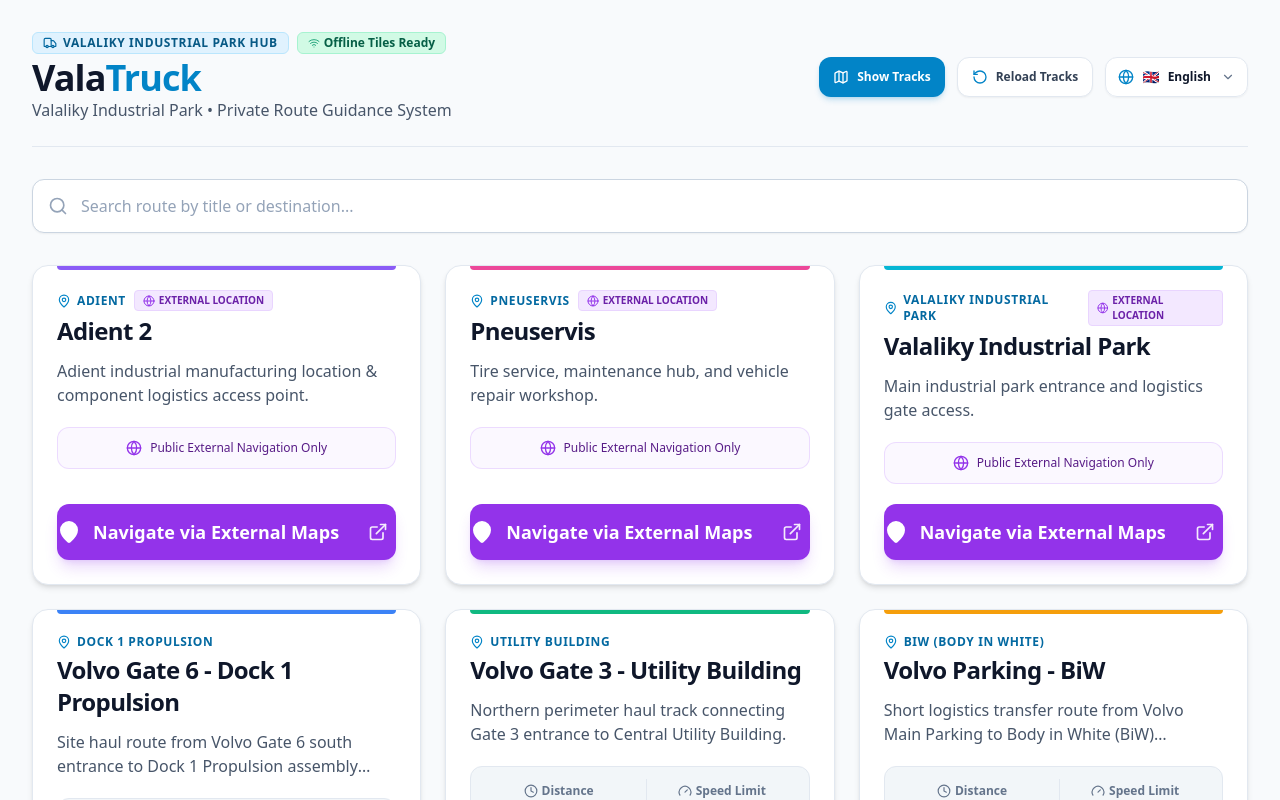
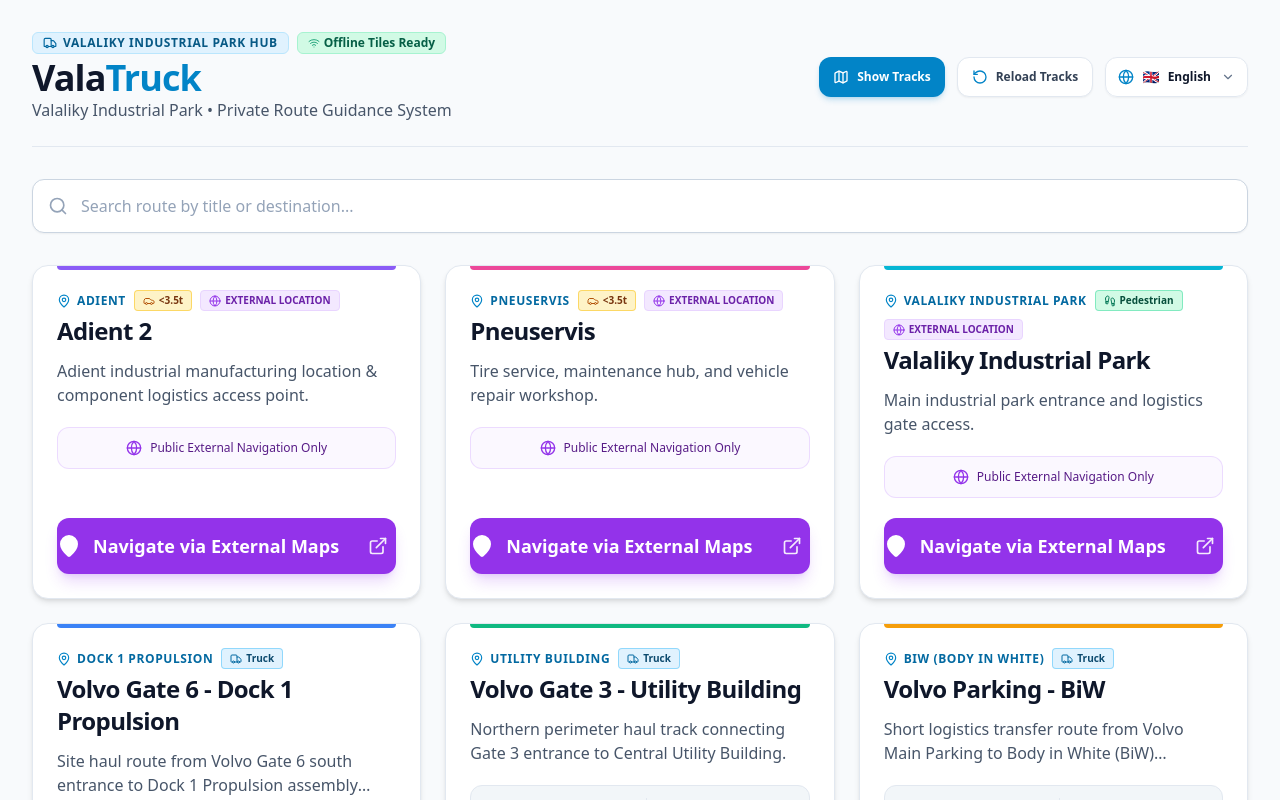
Before and after one commit to rfarkas-qq/ValaTruck, a Next.js app: page / in a window 1280 px wide. Shown: the top 800 px of the page. Built offline with nearby package versions, Linux system fonts and the light colour scheme.

Commit message:
RouteType added

```diff
--- a/scripts/parse-yaml-tracks.mjs
+++ b/scripts/parse-yaml-tracks.mjs
@@ -79,6 +79,7 @@
         speedLimitKmH: item.speedLimitKmH,
         maxGradientPercent: item.maxGradientPercent,
         isExternalOnly: item.isExternalOnly || false,
+        vehicleType: item.vehicleType || "truck",
         waypoints: item.waypoints,
         geojson,
       });
@@ -90,6 +91,8 @@
 // DO NOT EDIT THIS FILE DIRECTLY. EDIT THE YAML FILES IN src/data/tracks/ INSTEAD.
 
 import type { FeatureCollection, LineString, Point } from "geojson";
+
+export type VehicleType = "truck" | "<3.5t" | "pedestrian";
 
 export interface TrackWaypoint {
   name: string;
@@ -110,6 +113,7 @@
   speedLimitKmH: number;
   maxGradientPercent: number;
   isExternalOnly?: boolean;
+  vehicleType?: VehicleType;
   waypoints: TrackWaypoint[];
   geojson: FeatureCollection<LineString | Point>;
 }
--- a/src/app/api/tracks/route.ts
+++ b/src/app/api/tracks/route.ts
@@ -18,6 +18,7 @@
   speedLimitKmH: number;
   maxGradientPercent: number;
   isExternalOnly?: boolean;
+  vehicleType?: "truck" | "<3.5t" | "pedestrian";
   waypoints: Array<{
     name: string;
     lat: number;
@@ -105,6 +106,7 @@
             speedLimitKmH: item.speedLimitKmH,
             maxGradientPercent: item.maxGradientPercent,
             isExternalOnly: item.isExternalOnly || false,
+            vehicleType: item.vehicleType || "truck",
             waypoints: item.waypoints,
             geojson,
           });
--- a/src/components/TrackCard.tsx
+++ b/src/components/TrackCard.tsx
@@ -2,7 +2,7 @@
 
 import React from "react";
 import { Track } from "@/data/tracks";
-import { Navigation, Gauge, Clock, MapPin, ArrowRight, ExternalLink, Globe } from "lucide-react";
+import { Navigation, Gauge, Clock, MapPin, ArrowRight, ExternalLink, Globe, Truck, Car, Footprints } from "lucide-react";
 import { useLanguage } from "@/i18n/LanguageContext";
 
 interface TrackCardProps {
@@ -21,6 +21,33 @@
 
   const mapsUrl = `https://www.google.com/maps/dir/?api=1&destination=${startLat},${startLng}`;
 
+  const renderVehicleBadge = (type?: "truck" | "<3.5t" | "pedestrian") => {
+    switch (type) {
+      case "<3.5t":
+        return (
+          <span className="bg-amber-100 text-amber-900 border border-amber-300/80 text-[10px] font-extrabold px-2 py-0.5 rounded flex items-center gap-1">
+            <Car className="w-3 h-3 text-amber-700" />
+            &lt;3.5t
+          </span>
+        );
+      case "pedestrian":
+        return (
+          <span className="bg-emerald-100 text-emerald-900 border border-emerald-300/80 text-[10px] font-extrabold px-2 py-0.5 rounded flex items-center gap-1">
+            <Footprints className="w-3 h-3 text-emerald-700" />
+            Pedestrian
+          </span>
+        );
+      case "truck":
+      default:
+        return (
+          <span className="bg-sky-100 text-sky-900 border border-sky-300/80 text-[10px] font-extrabold px-2 py-0.5 rounded flex items-center gap-1">
+            <Truck className="w-3 h-3 text-sky-700" />
+            Truck
+          </span>
+        );
+    }
+  };
+
   return (
     <div className="group relative bg-white border border-slate-200 hover:border-sky-500/60 rounded-2xl p-5 md:p-6 transition-all duration-200 shadow-md hover:shadow-xl flex flex-col justify-between">
       {/* Top Banner Accent Line */}
@@ -33,11 +60,12 @@
         {/* Header Row: Title & Destination & Badge */}
         <div className="flex items-start justify-between gap-3 mb-3">
           <div>
-            <div className="flex items-center gap-2 mb-1">
+            <div className="flex flex-wrap items-center gap-2 mb-1">
               <span className="inline-flex items-center gap-1.5 text-xs font-semibold tracking-wider text-sky-700 uppercase">
                 <MapPin className="w-3.5 h-3.5 text-sky-600" />
                 {track.destinationName}
               </span>
+              {renderVehicleBadge(track.vehicleType)}
               {isSinglePoint && (
                 <span className="bg-purple-100 text-purple-800 border border-purple-200 text-[10px] font-bold px-2 py-0.5 rounded uppercase flex items-center gap-1">
                   <Globe className="w-3 h-3 text-purple-600" />
--- a/src/data/tracks.ts
+++ b/src/data/tracks.ts
@@ -2,6 +2,8 @@
 // DO NOT EDIT THIS FILE DIRECTLY. EDIT THE YAML FILES IN src/data/tracks/ INSTEAD.
 
 import type { FeatureCollection, LineString, Point } from "geojson";
+
+export type VehicleType = "truck" | "<3.5t" | "pedestrian";
 
 export interface TrackWaypoint {
   name: string;
@@ -22,6 +24,7 @@
   speedLimitKmH: number;
   maxGradientPercent: number;
   isExternalOnly?: boolean;
+  vehicleType?: VehicleType;
   waypoints: TrackWaypoint[];
   geojson: FeatureCollection<LineString | Point>;
 }
@@ -38,6 +41,7 @@
     "speedLimitKmH": 50,
     "maxGradientPercent": 0,
     "isExternalOnly": true,
+    "vehicleType": "<3.5t",
     "waypoints": [
       {
         "name": "Adient",
@@ -78,6 +82,7 @@
     "speedLimitKmH": 50,
     "maxGradientPercent": 0,
     "isExternalOnly": true,
+    "vehicleType": "<3.5t",
     "waypoints": [
       {
         "name": "Pneuservis",
@@ -118,6 +123,7 @@
     "speedLimitKmH": 50,
     "maxGradientPercent": 0,
     "isExternalOnly": true,
+    "vehicleType": "pedestrian",
     "waypoints": [
       {
         "name": "Valaliky Industrial Park",
@@ -158,6 +164,7 @@
     "speedLimitKmH": 30,
     "maxGradientPercent": 2,
     "isExternalOnly": false,
+    "vehicleType": "truck",
     "waypoints": [
       {
         "name": "Volvo Gate 6",
@@ -274,6 +281,7 @@
     "speedLimitKmH": 40,
     "maxGradientPercent": 3,
     "isExternalOnly": false,
+    "vehicleType": "truck",
     "waypoints": [
       {
         "name": "Volvo Gate 3",
@@ -394,6 +402,7 @@
     "speedLimitKmH": 25,
     "maxGradientPercent": 1,
     "isExternalOnly": false,
+    "vehicleType": "truck",
     "waypoints": [
       {
         "name": "Volvo Parking Entry",
--- a/src/data/tracks/external-locations.yaml
+++ b/src/data/tracks/external-locations.yaml
@@ -8,6 +8,7 @@
   speedLimitKmH: 50
   maxGradientPercent: 0
   isExternalOnly: true
+  vehicleType: "<3.5t"
   waypoints:
     - name: Adient
       lat: 48.62260381624869
@@ -25,6 +26,7 @@
   speedLimitKmH: 50
   maxGradientPercent: 0
   isExternalOnly: true
+  vehicleType: "<3.5t"
   waypoints:
     - name: Pneuservis
       lat: 48.62293004440501
@@ -42,6 +44,7 @@
   speedLimitKmH: 50
   maxGradientPercent: 0
   isExternalOnly: true
+  vehicleType: pedestrian
   waypoints:
     - name: Valaliky Industrial Park
       lat: 48.630932338350966
--- a/src/data/tracks/volvo-routes.yaml
+++ b/src/data/tracks/volvo-routes.yaml
@@ -7,6 +7,7 @@
   estimatedMinutes: 3
   speedLimitKmH: 30
   maxGradientPercent: 2
+  vehicleType: truck
   waypoints:
     - name: Volvo Gate 6
       lat: 48.624456
@@ -46,6 +47,7 @@
   estimatedMinutes: 2
   speedLimitKmH: 40
   maxGradientPercent: 3
+  vehicleType: truck
   waypoints:
     - name: Volvo Gate 3
       lat: 48.641932
@@ -86,6 +88,7 @@
   estimatedMinutes: 1
   speedLimitKmH: 25
   maxGradientPercent: 1
+  vehicleType: truck
   waypoints:
     - name: Volvo Parking Entry
       lat: 48.633988
```
